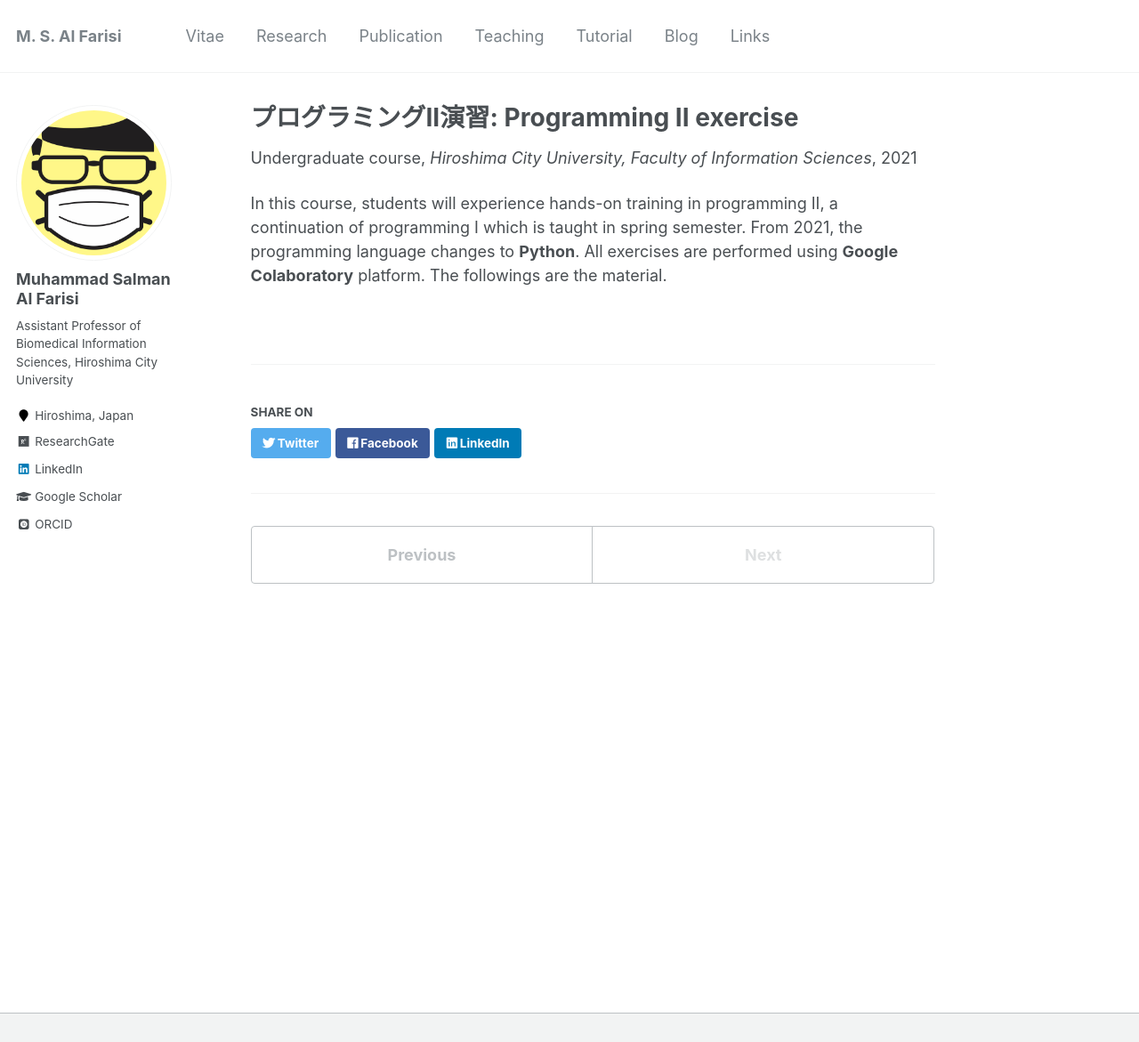
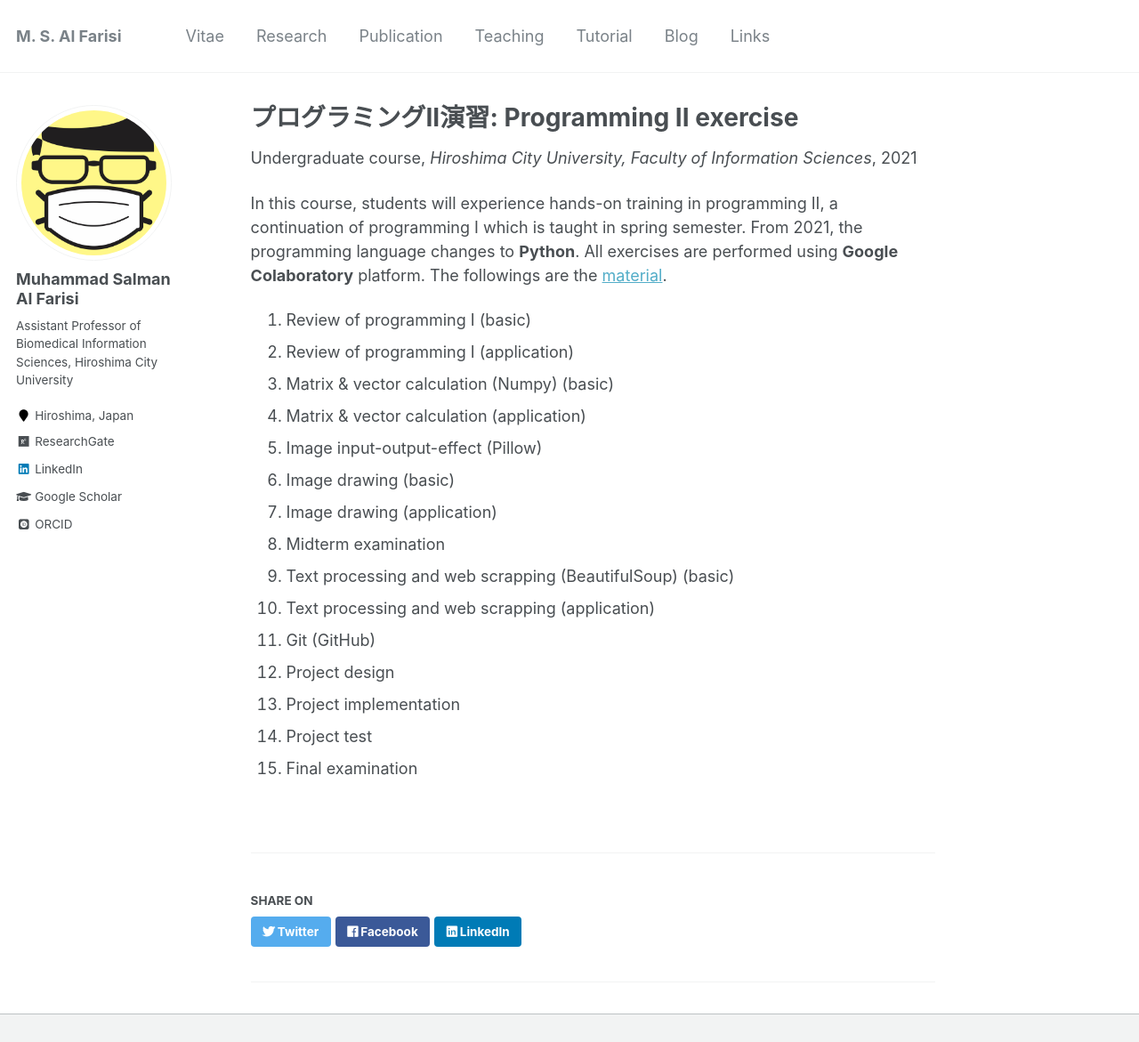
Before and after one commit to msalfarisi/msalfarisi.github.io, a Jekyll site: the page built from _teaching/2021-programming-2.md, in a window 1280 px wide and 1367 px high, cut to the strip 0-1171 px from the top of the window. Shown: the whole strip at 89% size. Built offline with Jekyll 4.4.1, drawn with Linux system fonts in a browser that asks for light colours; some web fonts are replaced.

Commit message:
Update 2021-programming-2.md

```diff
--- a/_teaching/2021-programming-2.md
+++ b/_teaching/2021-programming-2.md
@@ -8,4 +8,20 @@ date: 2021-10-01
 location: "Hiroshima, Japan"
 ---
 
-In this course, students will experience hands-on training in programming II, a continuation of programming I which is taught in spring semester. From 2021, the programming language changes to **Python**. All exercises are performed using **Google Colaboratory** platform. The followings are the material.
+In this course, students will experience hands-on training in programming II, a continuation of programming I which is taught in spring semester. From 2021, the programming language changes to **Python**. All exercises are performed using **Google Colaboratory** platform. The followings are the [material](http://rsw.office.hiroshima-cu.ac.jp/OpenSyllabus/2021_20411399.html).
+
+1. Review of programming I (basic)
+2. Review of programming I (application)
+3. Matrix & vector calculation (Numpy) (basic)
+4. Matrix & vector calculation (application)
+5. Image input-output-effect (Pillow)
+6. Image drawing (basic)
+7. Image drawing (application)
+8. Midterm examination
+9. Text processing and web scrapping (BeautifulSoup) (basic)
+10. Text processing and web scrapping (application)
+11. Git (GitHub)
+12. Project design
+13. Project implementation
+14. Project test
+15. Final examination
```
